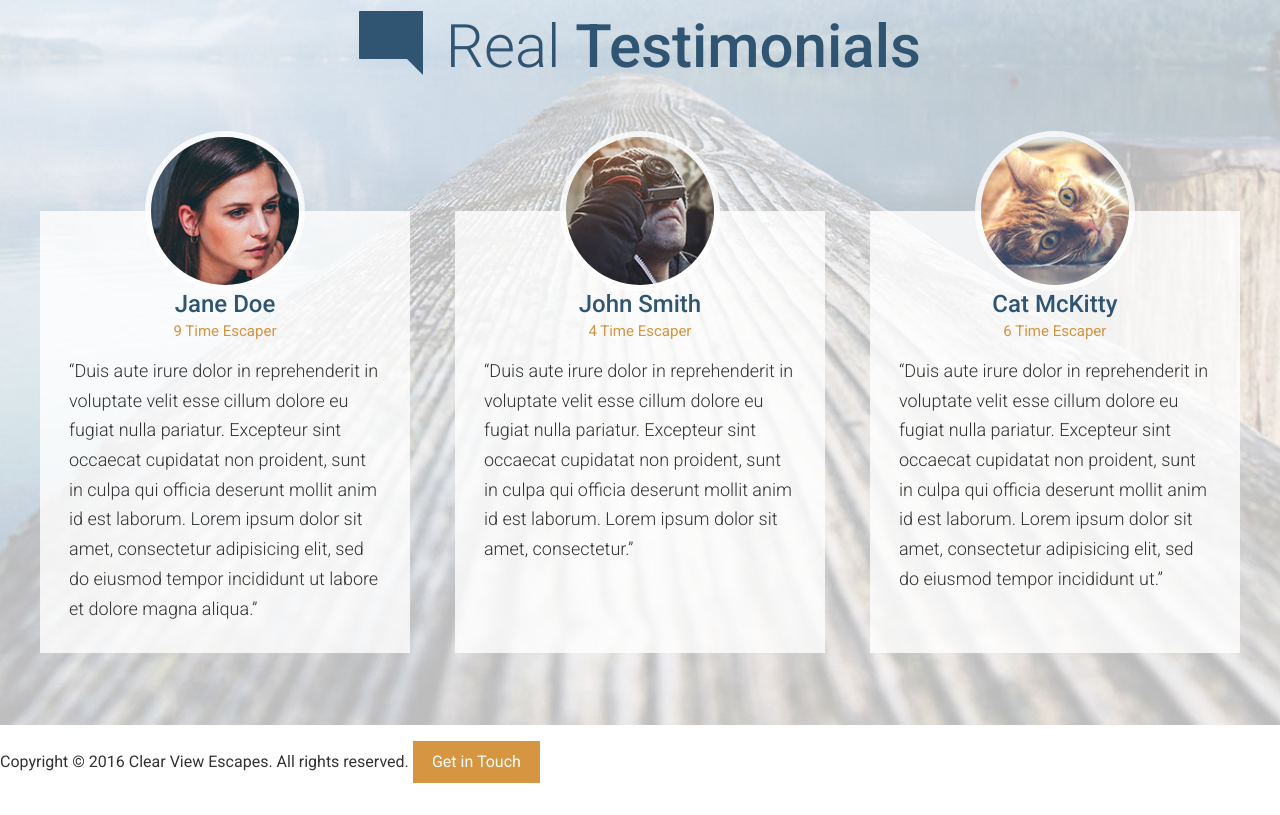
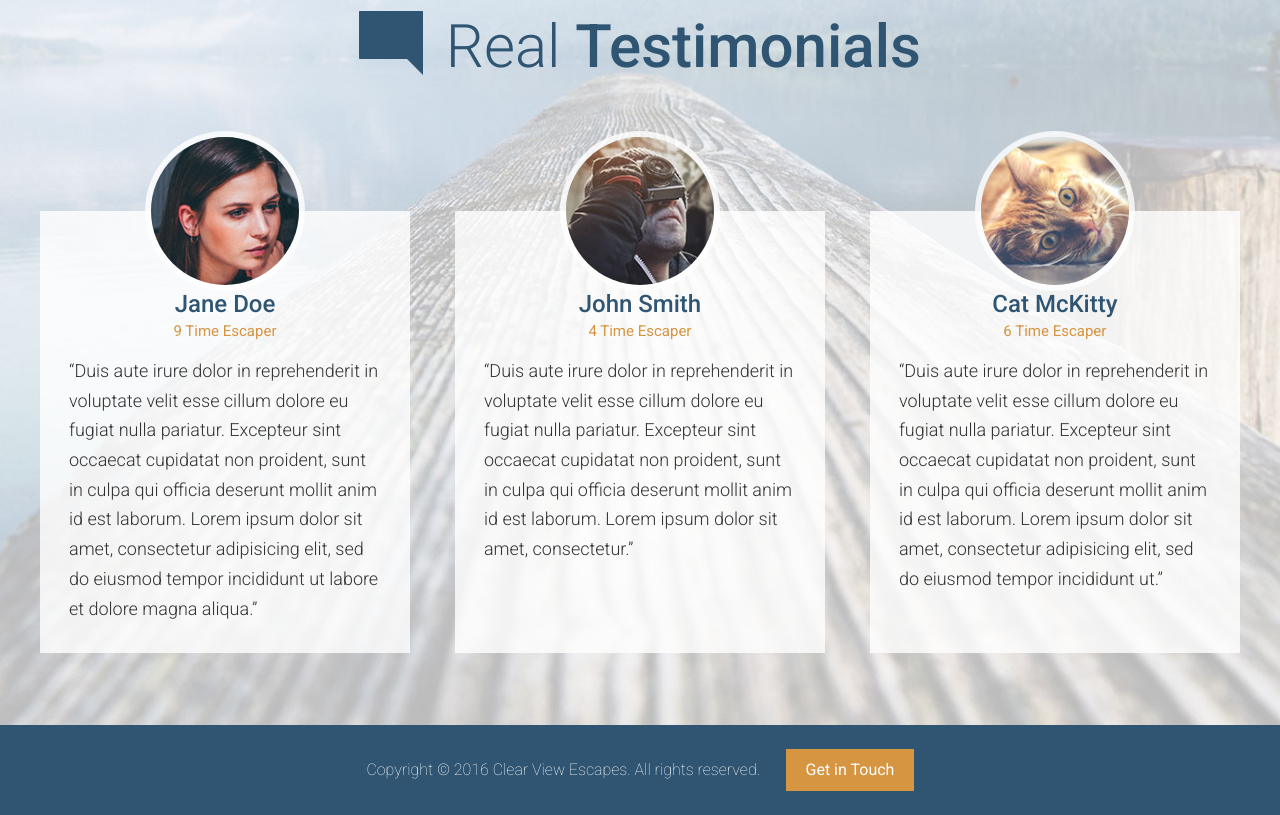
Before and after one commit to digitalprocess/site-template, a website: page app/index.html in a window 1280 px wide. Shown: the part 3135-3950 px from the top of the page. Drawn offline with Linux system fonts and the light colour scheme.

Commit message:
footer styles

```diff
--- /dev/null
+++ b/app/assets/styles/modules/_site-footer.css
@@ -0,0 +1,18 @@
+.site-footer {
+	background-color: $mainBlue;
+	color: white;
+	padding: .5rem 0;
+	text-align: center;
+
+	&__text {
+		display: block;
+		margin-bottom: 1rem;
+		font-weight: 200;
+
+		@mixin atMedium {
+			display: inline;
+			margin-bottom: 0;
+			margin-right: 1.4rem;
+		}
+	}
+}
--- a/app/assets/styles/styles.css
+++ b/app/assets/styles/styles.css
@@ -13,3 +13,4 @@
 @import "modules/_feature-item";
 @import "modules/_testimonial";
 @import "modules/_sprite";
+@import "modules/_site-footer";
--- a/app/index.html
+++ b/app/index.html
@@ -150,8 +150,10 @@
 			</div>
 		</div>
 
-		<footer>
-			<p>Copyright &copy; 2016 Clear View Escapes. All rights reserved. <a href="#" class="btn btn--orange">Get in Touch</a></p>
+		<footer class="site-footer">
+			<div class="wrapper">
+				<p><span class="site-footer__text">Copyright &copy; 2016 Clear View Escapes. All rights reserved. </span><a href="#" class="btn btn--orange">Get in Touch</a></p>
+			</div>
 		</footer>
 	</body>
 </html>
--- a/app/temp/styles/styles.css
+++ b/app/temp/styles/styles.css
@@ -1048,3 +1048,25 @@ a {
 		height: 42px;
 		background-position: 36.69752421959096% 45.792307692307695%;
 	}
+
+.site-footer {
+	background-color: #2f5572;
+	color: white;
+	padding: .5rem 0;
+	text-align: center;
+}
+
+.site-footer__text {
+  display: block;
+  margin-bottom: 1rem;
+  font-weight: 200;
+}
+
+@media (min-width: 800px) {
+
+  .site-footer__text {
+    display: inline;
+    margin-bottom: 0;
+    margin-right: 1.4rem;
+  }
+}
```
